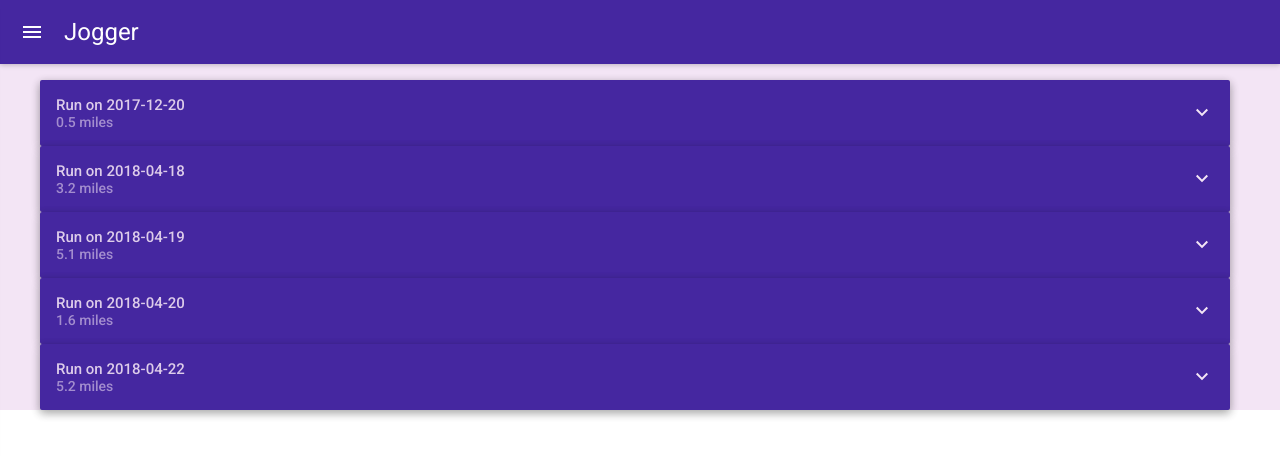
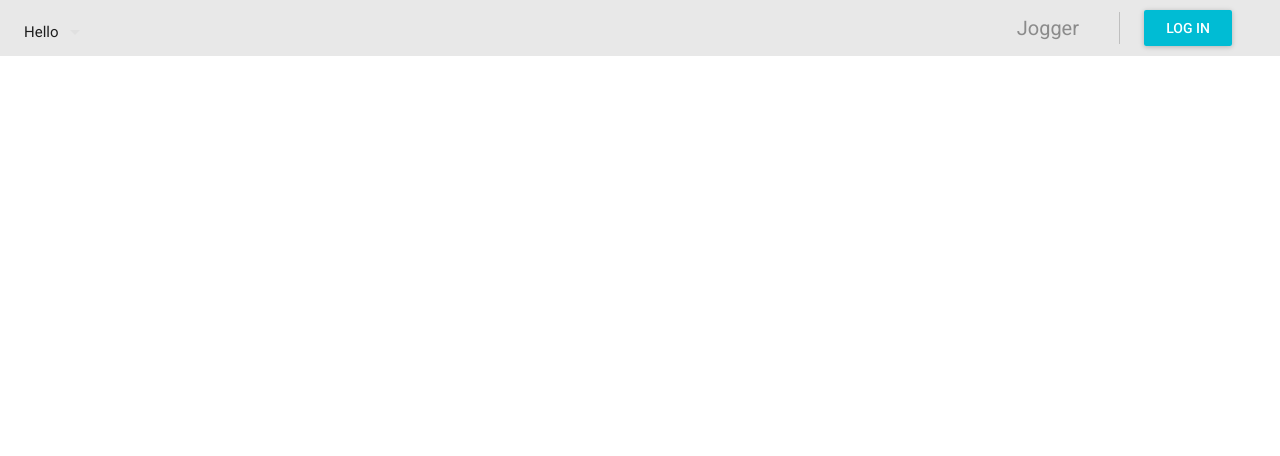
Before and after one commit to JonHarder/jogger, a React (Create React App) app: page / in a window 1280 px wide. Shown: the top 456 px of the page. Built offline with nearby package versions, Linux system fonts and the light colour scheme.

Commit message:
localSession for user logged in

```diff
--- a/src/App.js
+++ b/src/App.js
@@ -2,23 +2,12 @@ import './App.css';
 
 import React, {Component} from 'react';
 
-import getMuiTheme from 'material-ui/styles/getMuiTheme';
 import MuiThemeProvider from 'material-ui/styles/MuiThemeProvider';
-import {deepPurple800, purple50} from 'material-ui/styles/colors';
 
 // local components
 import Run from './Components/Run';
 import Header from './Components/Header';
 import screenWidthAware from './Components/screenWidthAware';
-
-const muiTheme = getMuiTheme({
-    palette: {
-        textColor: purple50,
-        canvasColor: deepPurple800,
-        pickerHeaderColor: deepPurple800,
-        primary1Color: deepPurple800
-    }
-});
 
 
 const Runs = (props) =>
@@ -30,12 +19,25 @@ const Runs = (props) =>
 
 
 class Main extends Component {
+    constructor(props, context) {
+        super(props, context);
+
+        const loggedIn = localStorage.getItem('loggedIn');
+        this.state = {
+            loggedIn: JSON.parse(loggedIn) ? true : false
+        };
+
+        this.logIn = this.logIn.bind(this);
+    }
+
+    logIn = () => {
+        const loggedIn = JSON.stringify(!this.state.loggedIn);
+        localStorage.setItem('loggedIn', loggedIn);
+        this.setState({loggedIn: !this.state.loggedIn});
+    }
+
     render() {
         const title = "Jogger";
-        const bodyStyle = {
-            'marginRight': this.props.desktop ? '50px': '0px',
-            'marginLeft': this.props.desktop ? 'inherit': '0px',
-        };
         const runs = [
             {date: "2018-04-22", distance: 5.2},
             {date: "2018-04-20", distance: 1.6},
@@ -45,12 +47,15 @@ class Main extends Component {
         ].sort((a, b) => new Date(a.date) - new Date(b.date));
 
         return (
-            <MuiThemeProvider className="App" muiTheme={muiTheme}>
-                <div style={{backgroundColor: purple50}}>
-                    <Header mobile={!this.props.desktop} title={title} />
-                    <div style={bodyStyle}>
+            <MuiThemeProvider className="App">
+                <div>
+                    <Header mobile={!this.props.desktop}
+                            title={title}
+                            loggedIn={this.state.loggedIn}
+                            toggleLogin={this.logIn} />
+                    {this.state.loggedIn &&
                         <Runs data={runs} />
-                    </div>
+                    }
                 </div>
             </MuiThemeProvider>
         );
--- a/src/Components/Header.js
+++ b/src/Components/Header.js
@@ -1,38 +1,38 @@
 import React, {Component} from 'react';
 
 // material-ui
-import Drawer from 'material-ui/Drawer';
-import Divider from 'material-ui/Divider';
-import Menu from 'material-ui/Menu';
 import MenuItem from 'material-ui/MenuItem';
-import AppBar from 'material-ui/AppBar';
-import ArrowBack from 'material-ui/svg-icons/navigation/arrow-back';
+import {Toolbar, ToolbarGroup, ToolbarTitle} from 'material-ui/Toolbar';
+import { DropDownMenu, ToolbarSeparator, RaisedButton } from 'material-ui';
 
 
 class Header extends Component {
     constructor(props, context) {
         super(props, context);
 
-        this.state = {open: false};
+        this.state = {
+            open: false,
+            value: 1,
+        };
     }
+
+    handleChange = (event, index, value) => this.setState({value});
 
     render() {
         return (
-            <div>
-                <AppBar title={this.props.title}
-                        iconClassNameRight="muidocs-icon-navigation-expand-more"
-                        onLeftIconButtonClick={() => this.setState({open: true})} />
-                <Drawer open={this.state.open}
-                        docked={false}
-                        onRequestChange={() => this.setState({open: false})}>
-                    <Menu desktop={!this.props.mobile}>
-                        <MenuItem primaryText="Close" leftIcon={<ArrowBack />} />
-                        <MenuItem primaryText="Settings" />
-                        <Divider />
-                        <MenuItem primaryText="Sign Out" />
-                    </Menu>
-                </Drawer>
-            </div>
+            <Toolbar>
+                <ToolbarGroup firstChild={true}>
+                    <DropDownMenu style={{color: "black"}} value={this.state.value} onChange={this.handleChange}>
+                        <MenuItem value={1} primaryText="Hello" />
+                        <MenuItem value={2} primaryText="World" />
+                    </DropDownMenu>
+                </ToolbarGroup>
+                <ToolbarGroup>
+                    <ToolbarTitle text="Jogger" />
+                    <ToolbarSeparator />
+                    <RaisedButton primary={true} label={this.props.loggedIn ? "Log Out" : "Log In"} onClick={this.props.toggleLogin} />
+                </ToolbarGroup>
+            </Toolbar>
         );
     }
 }
--- a/src/Components/Run.js
+++ b/src/Components/Run.js
@@ -1,15 +1,10 @@
 import React from 'react';
 import {Card, CardHeader, CardText} from 'material-ui/Card';
-import {purple50, deepPurple800} from 'material-ui/styles/colors';
 
 
 export default ({date, distance}) => {
     const title = "Run on " + date;
     const subtitle = distance + " miles";
-    const style = {
-        backgroundColor: purple50,
-        color: deepPurple800,
-    };
     return (
         <Card zDepth={2}>
             <CardHeader
@@ -17,7 +12,7 @@ export default ({date, distance}) => {
                 subtitle={subtitle}
                 actAsExpander={true}
                 showExpandableButton={true} />
-            <CardText style={style} expandable={true}>
+            <CardText expandable={true}>
                 <p>Run on {date} -- {distance} miles</p>
             </CardText>
         </Card>
```
